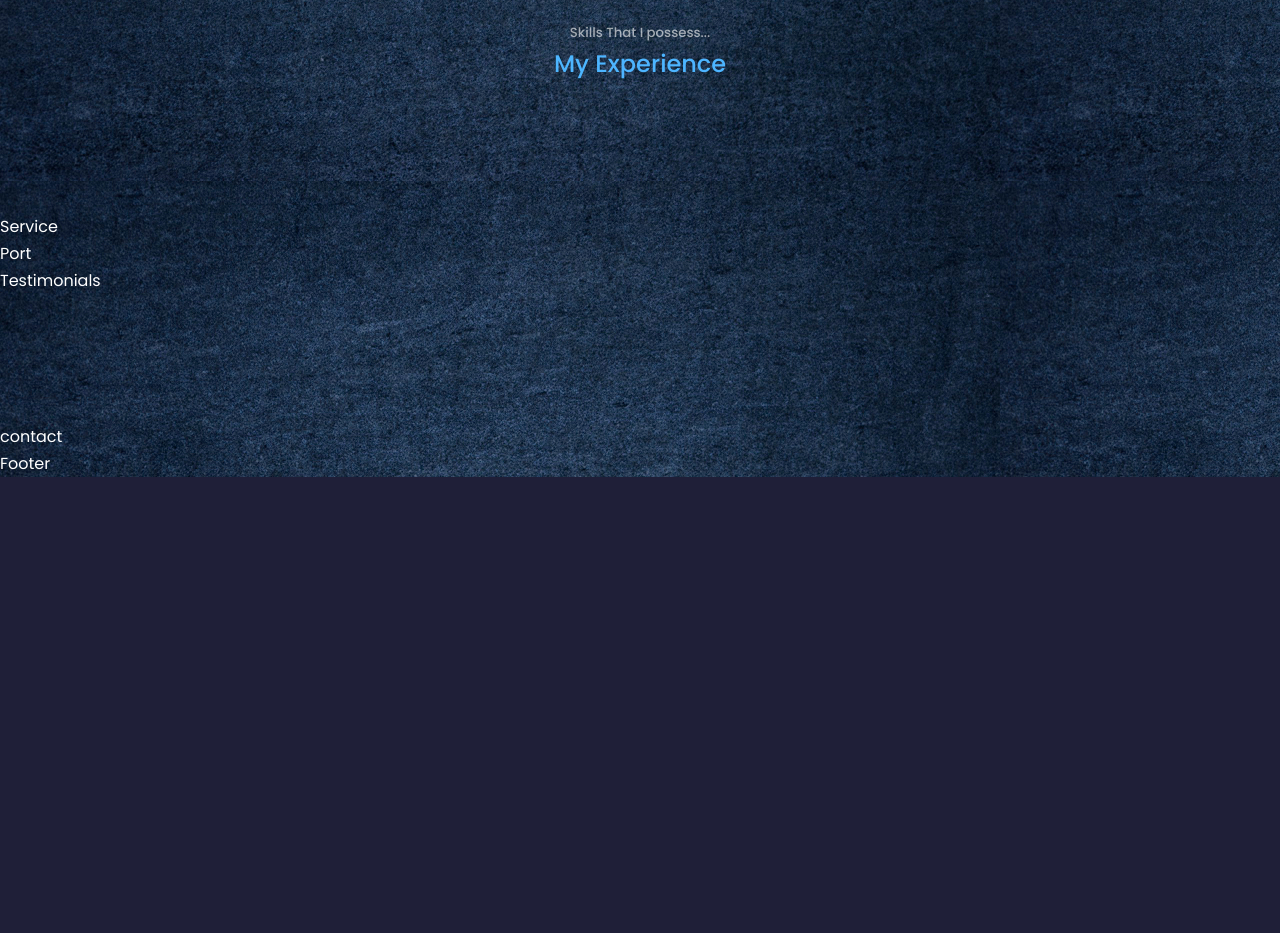
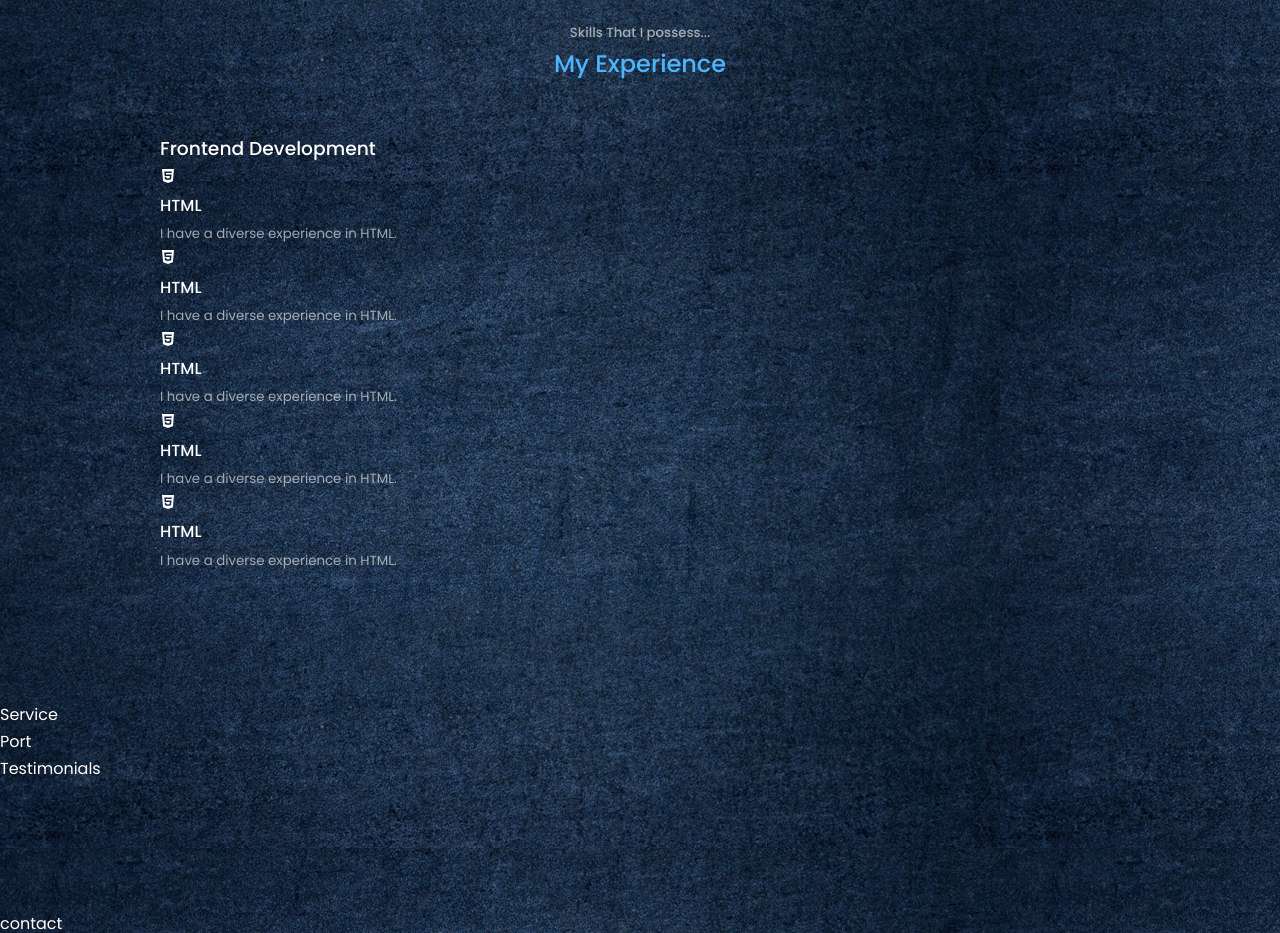
Before and after one commit to Wanjie-Ryan/Wanjies-Web, a React (Create React App) app: page / in a window 1280 px wide. Shown: the part 1820-2753 px from the top of the page. Before the commit the page ends 2297 px from the top, so only its background shows below. Built offline with nearby package versions, Linux system fonts and the light colour scheme; a web font is replaced by a local one.

Commit message:
experience component

```diff
--- a/src/components/experience/experience.jsx
+++ b/src/components/experience/experience.jsx
@@ -1,5 +1,8 @@
 import React from 'react'
 import './experience.css'
+import {FaHtml5} from 'react-icons/fa'
+
+
 
 
 function Experience() {
@@ -22,7 +25,60 @@ function Experience() {
 
         <div className="exp-frontend">
 
+          <h3>Frontend Development</h3>
 
+          <div className="exp-content">
+
+            <article className="exp-details">
+
+              <FaHtml5/>
+              <h4>HTML</h4>
+              <small className="text-light">I have a diverse experience in HTML.</small>
+
+            </article>
+
+
+            <article className="exp-details">
+
+              <FaHtml5/>
+              <h4>HTML</h4>
+              <small className="text-light">I have a diverse experience in HTML.</small>
+
+            </article>
+
+
+
+            <article className="exp-details">
+
+              <FaHtml5/>
+              <h4>HTML</h4>
+              <small className="text-light">I have a diverse experience in HTML.</small>
+
+            </article>
+
+
+            <article className="exp-details">
+
+              <FaHtml5/>
+              <h4>HTML</h4>
+              <small className="text-light">I have a diverse experience in HTML.</small>
+
+            </article>
+
+
+
+            <article className="exp-details">
+
+              <FaHtml5/>
+              <h4>HTML</h4>
+              <small className="text-light">I have a diverse experience in HTML.</small>
+
+            </article>
+
+
+
+
+          </div>
 
 
 
```
